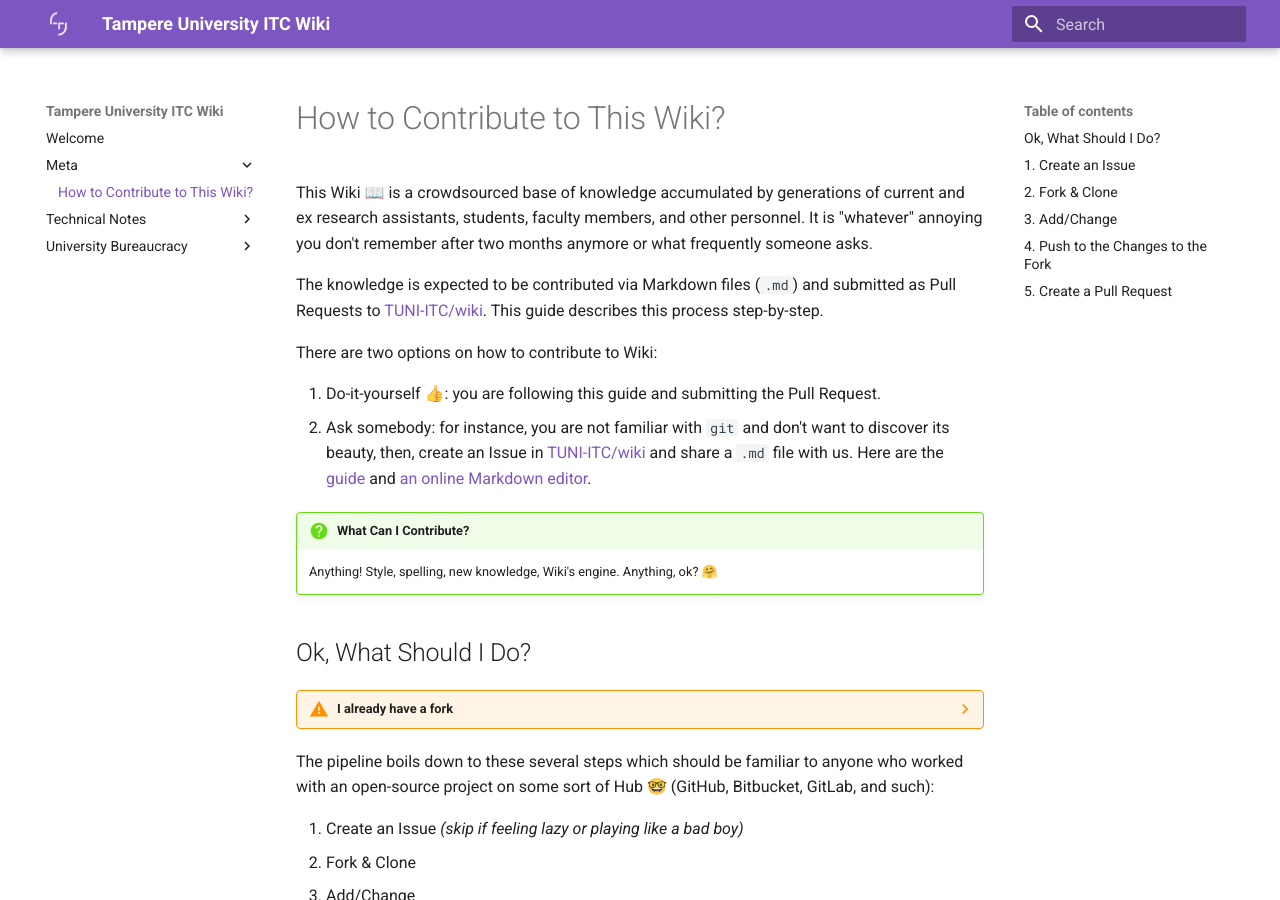
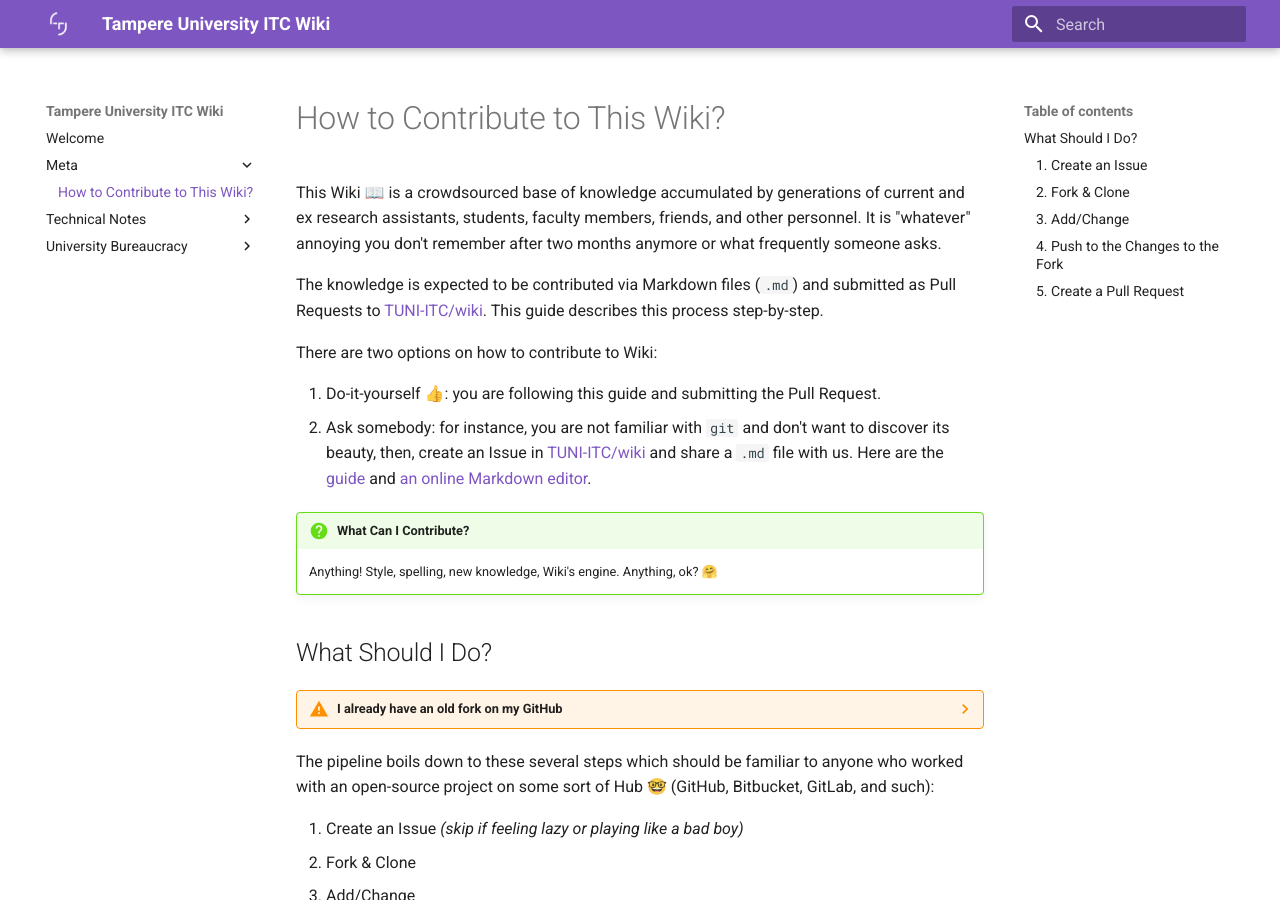
Before and after one commit to TUNI-ITC/wiki, an MkDocs documentation site: the page built from docs/Meta/how-to-contribute.md, in a window 1280 px wide and 900 px high. Built offline with MkDocs 1.6.1 and Material for MkDocs 9.7.7, drawn with Linux system fonts in a browser that asks for light colours; some of the changed lines change nothing that is shown; some of the changed text lies outside the part shown.

Commit message:
how2contr: refreshed how to sync guide (#20)

````diff
--- a/docs/Meta/how-to-contribute.md
+++ b/docs/Meta/how-to-contribute.md
@@ -1,7 +1,7 @@
 # How to Contribute to This Wiki?
 
 <!-- This wiki is backed up with the source of from [TUNI-ITC/wiki](https://github.com/TUNI-ITC/wiki). The knowledge is expected to be contributed via Markdown files (`.md`). While the style of the pages and website overall depends on [Material Theme](https://squidfunk.github.io/) for [MkDocs](https://www.mkdocs.org/). -->
-This Wiki 📖 is a crowdsourced base of knowledge accumulated by generations of current and ex research assistants, students, faculty members, and other personnel. It is "whatever" annoying you don't remember after two months anymore or what frequently someone asks.
+This Wiki 📖 is a crowdsourced base of knowledge accumulated by generations of current and ex research assistants, students, faculty members, friends, and other personnel. It is "whatever" annoying you don't remember after two months anymore or what frequently someone asks.
 
 The knowledge is expected to be contributed via Markdown files (`.md`) and submitted as Pull Requests to [TUNI-ITC/wiki](https://github.com/TUNI-ITC/wiki). This guide describes this process step-by-step.
 
@@ -13,43 +13,41 @@
 !!! question "What Can I Contribute?"
     Anything! Style, spelling, new knowledge, Wiki's engine. Anything, ok? 🤗
 
-## Ok, What Should I Do?
+## What Should I Do?
 
-??? warning "I already have a fork"
-    If your fork is even with `TUNI-ITC/wiki` you are good to go! Otherwise, before starting another contribution, please make sure your fork is not behind the [TUNI-ITC/wiki](https://github.com/TUNI-ITC/wiki).
+??? warning "I already have an old fork on my GitHub"
+    A good pratice is to have an even (up-to-date) fork with the upstream repo (`TUNI-ITC/wiki`) before you form a pull request. Otherwise, you may purpose an edit to the old content that is no longer there.
 
-    Of course, the easiest way to sync a fork (and the last resort measure if something went wrong) is to delete the fork from your GitHub account and fork [TUNI-ITC/wiki](https://github.com/TUNI-ITC/wiki) again but, as the downside, your followers will be notified that you made a fork. So, a less barbaric approach is to sync it. Here is how you can do it. To avoid issues, back up your folder, delete it from your machine, and clone the fork again.
+    Of course, the easiest way to sync a fork (and the last resort measure if something went wrong) is to delete the fork from your GitHub account and fork [TUNI-ITC/wiki](https://github.com/TUNI-ITC/wiki) again. A less barbaric approach is to sync it. Here is how to do it.
 
+    If you already made some new contributions, make sure to backup them to avoid issues. You may also want to remove the fork from your local machine and clone the fork again from your profile on GitHub.
+
+    Synchronizing a fork is a simple procedure but requires you to run several lines in your terminal:
     ```bash
-    # pull the changes made on TUNI-ITC/wiki locally on your machine
-    git pull --rebase https://github.com/TUNI-ITC/wiki.git main
-    # push the differences to your GitHub fork such that they appear before yours if you had any
-    # (it is forceful – rewrites history of commits but it is safe unless somebody forked your fork)
-    git push --force-with-lease origin main
+    # (this line for the first time) Add the upsteam to your git folder.
+    git remote add upstream https://github.com/TUNI-ITC/wiki.git
+    git fetch upstream
+    git checkout main
+    # WARNING: this erases all differences between upstream and your local version
+    git reset --hard upstream/main
+    # pushes the changes to your fork on GitHub
+    git push origin main --force
     ```
 
-    At this point, your GitHub fork should be even with `TUNI-ITC/wiki` or be ahead by X commits.
-
-    If these X commits are not the ones you want to have on your fork and you would like to remove them (you will not be able to restore them!), do these:
-    ```bash
-    # where `X` is the number of commits you would like to remove from your fork
-    git reset --hard HEAD~X
-    # this is, again, forceful and rewrites history but it is ok if none relies on your fork.
-    git push --force origin main
-    ```
 
 The pipeline boils down to these several steps which should be familiar to anyone who worked with an open-source project on some sort of Hub 🤓 (GitHub, Bitbucket, GitLab, and such):
 
-0. Create an Issue _(skip if feeling lazy or playing like a bad boy)_
-1. Fork & Clone
-2. Add/Change
-3. Push to the Fork
-4. Create a Pull Request
+1. Create an Issue _(skip if feeling lazy or playing like a bad boy)_
+2. Fork & Clone
+3. Add/Change
+4. Push to the Fork
+5. Create a Pull Request
 
-## 1. Create an Issue
+### 1. Create an Issue
 This is completely optional and we would like to see an issue just to track the progress and maybe suggest where (which section) to put your knowledge or help you with something.
 
-## 2. Fork & Clone
+### 2. Fork & Clone
+
 You can edit directly through the GitHub web page ("Add File" and "Edit" button) or do it locally on your computer. We recommend learning to do it the hard way by forking and cloning it manually you will benefit from this knowledge in your career, otherwise skip this step.
 
 Fork means that you make a personal copy of this wiki - note that anyone can do that and it does not mess the main branch! To do that go to [TUNI-ITC/wiki](https://github.com/TUNI-ITC/wiki) and press the top-right button *Fork* - if you don't have a Github account yet, you need to make one.
@@ -62,14 +60,14 @@
 ```
 and it's done!
 
-## 3. Add/Change
+### 3. Add/Change
 
 You may freely edit an existing file or create new, e.g., `how-to-select-a-coffee-in-a-finnish-supermarket.md`. Here are the [guide](https://guides.github.com/features/mastering-markdown/) and [an online Markdown editor](https://stackedit.io/) for you to play with.
 
 We are using [Material Theme](https://squidfunk.github.io/) for [MkDocs](https://www.mkdocs.org/). Hence, you may also propose to add more functionality to our wiki. Check out the manuals of both to see what else we can add.
 
-!!! question "Can I check locally how it will look?"
-    Sure thing! You will need to install the `mkdocs-material` engine. It might sound overwhelming but you will need only `Python` for it (even better if you have `conda`):
+??? question "Can I check locally how it will look?"
+    Sure thing! You will only need to install the `mkdocs-material` python package:
     ```bash
     pip install mkdocs-material
     ```
@@ -82,10 +80,10 @@
 
     See more [in the original documentation](https://squidfunk.github.io/mkdocs-material/creating-your-site/).
 
-## 4. Push to the Changes to the Fork
+### 4. Push to the Changes to the Fork
 Commit your changes! You know how, right?
 
-??? info "Here is how"
+??? info "Ok, here is how"
     ```bash
     # it will print the modifications were made compared to last commit
     git status
@@ -97,7 +95,7 @@
     git push
     ```
 
-## 5. Create a Pull Request
+### 5. Create a Pull Request
 Open the page with your fork on GitHub: `github.com/<MY_ACCOUNT>/wiki/`. At this point, you should be able to find the changes you made in your fork. Somewhere at the top, you will be asked if you want to make a Pull Request and that your branch is ahead of the `main` by some commits. Make the request, by adding comments, title, and check that you are proposing the files you expect and submit it. Someone will review and accept it. That's it!
 
 **Note, once the PR is submitted it cannot be deleted even by the moderators.**
````
